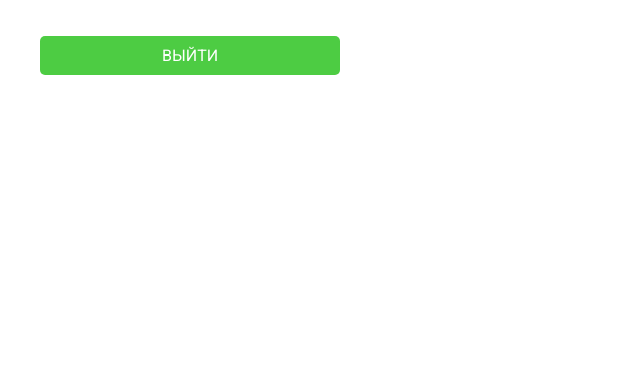
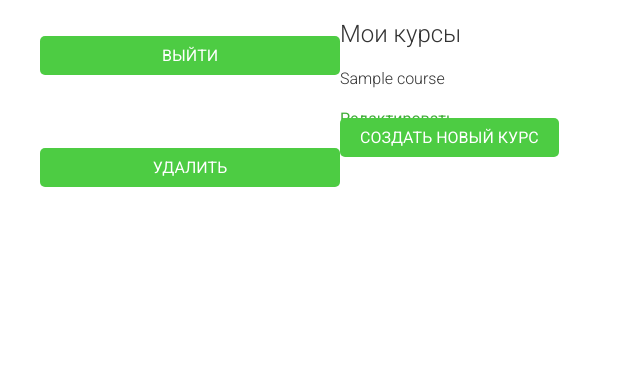
Before and after one commit to Alexander-vlk/api_practice, a Django app: page /courses/user/list/ in a window 1280 px wide. Shown: the part 78-464 px from the top of the page, without its empty margins (0-640 px from the left). Before the commit the page ends 153 px from the top, so only its background shows below. Run offline with Django 4.2, Linux system fonts and the light colour scheme; a user stored in the database is signed in; tables that the repository leaves empty hold one stand-in row (values such as "Sample post").

Commit message:
feat(api): course list page

```diff
--- a/edu/courses/static/css/base.css
+++ b/edu/courses/static/css/base.css
@@ -346,3 +346,9 @@ ul {
     background: rgb(194, 18, 18);
     color: #fff;
 }
+
+.create-new-course {
+    display: fixed;
+    bottom: 1em;
+    left: 2em;
+}
--- a/edu/courses/templates/courses/manage/course/list.html
+++ b/edu/courses/templates/courses/manage/course/list.html
@@ -5,4 +5,20 @@
 {% endblock title %}
 
 {% block content %}
+<h2>Мои курсы</h2>
+<section>
+    {% for course in courses %}
+        <article>
+            <h4>{{ course.title }}</h4>
+            <a href="{% url 'course_edit' course.pk %}">Редактировать</a>
+            <form action="{% url 'course_delete' course.pk %}" method='post'>
+                {% csrf_token %}
+                <input type="submit" value="Удалить">
+            </form>
+        </article>
+    {% empty %}
+        <p>У Вас еще нет курсов.</p>
+    {% endfor %}
+    <a href="{% url 'course_create' %}" class='button create-new-course' id=''>Создать новый курс</a>
+</section>
 {% endblock content %}
```
